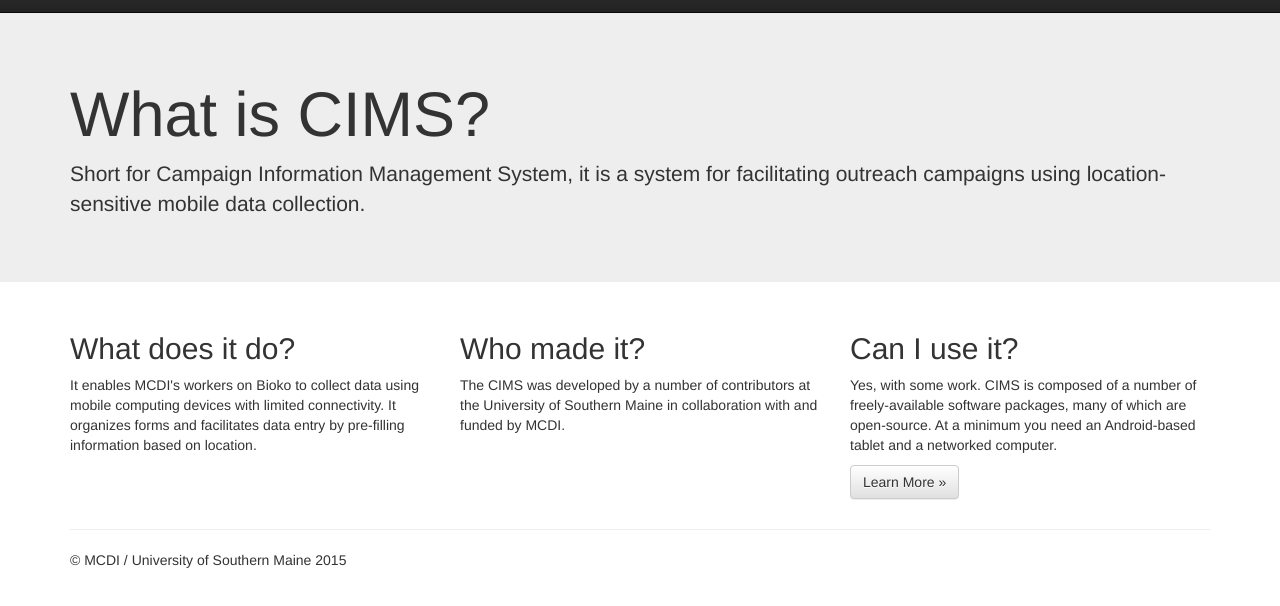
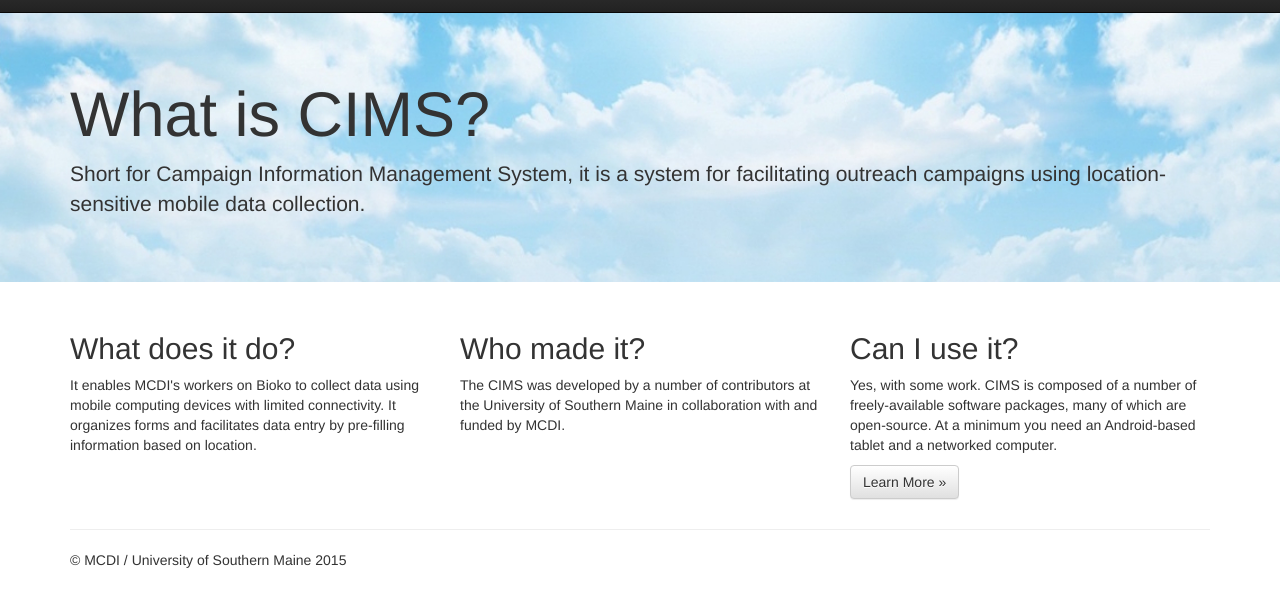
Before and after one commit to cims-bioko/cims-bioko.github.io, a plain HTML site: page index.html in a window 1280 px wide. Shown: the part 38-644 px from the top of the page. Drawn offline with nearby package versions, Linux system fonts and the light colour scheme.

Commit message:
Added background to jumbotron.

```diff
--- a/index.html
+++ b/index.html
@@ -27,6 +27,13 @@
         display: inline;
         width: 1em;
         height: 1em;
+      }
+      .jumbotron {
+        background: url('images/cloudbg.jpg') no-repeat;
+        -webkit-background-size: cover;
+        -moz-background-size: cover;
+        -o-background-size: cover;
+        background-size: cover;
       }
     </style>
 
```
Also changed, not shown: images/cloudbg.jpg (added).
